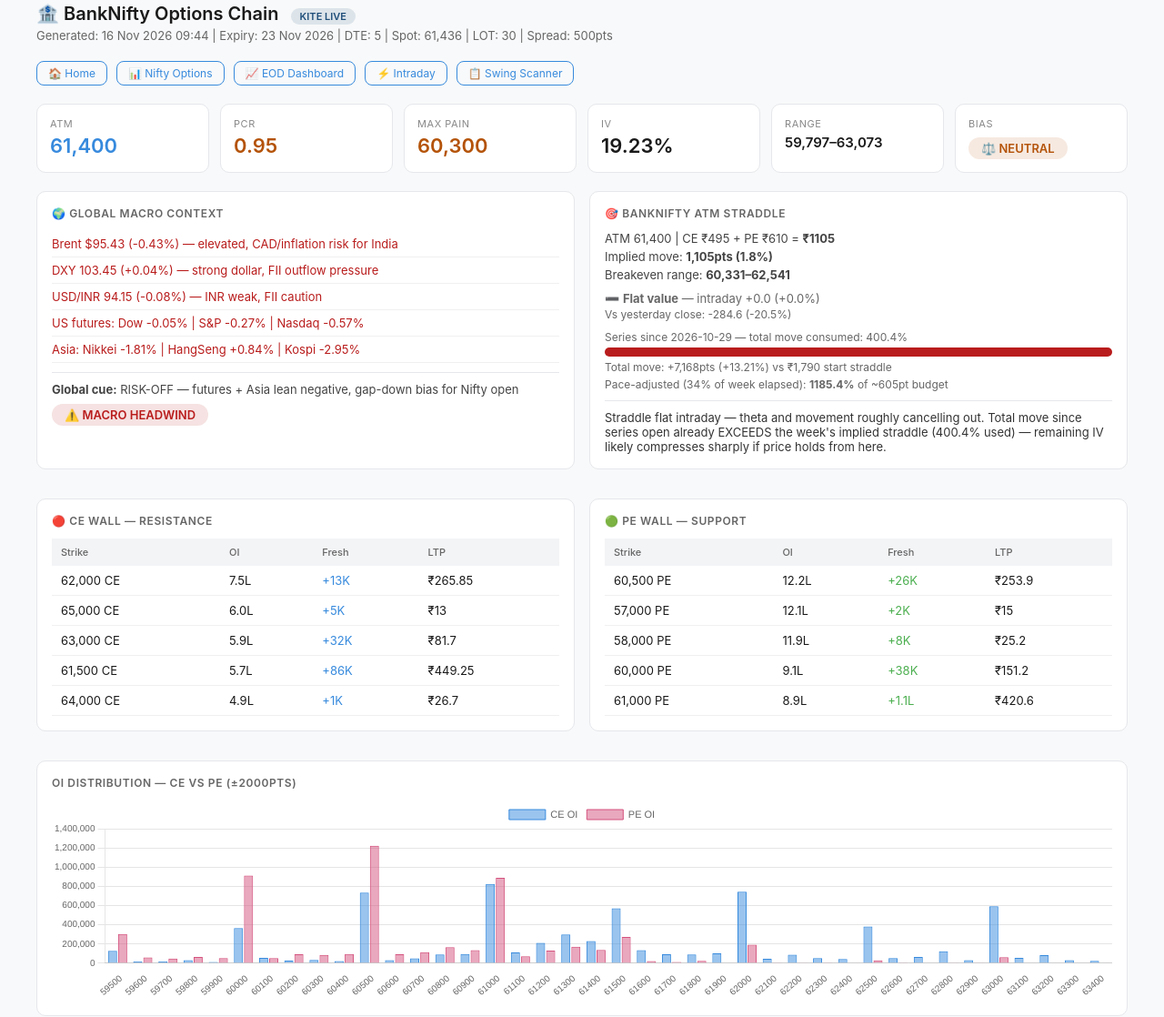
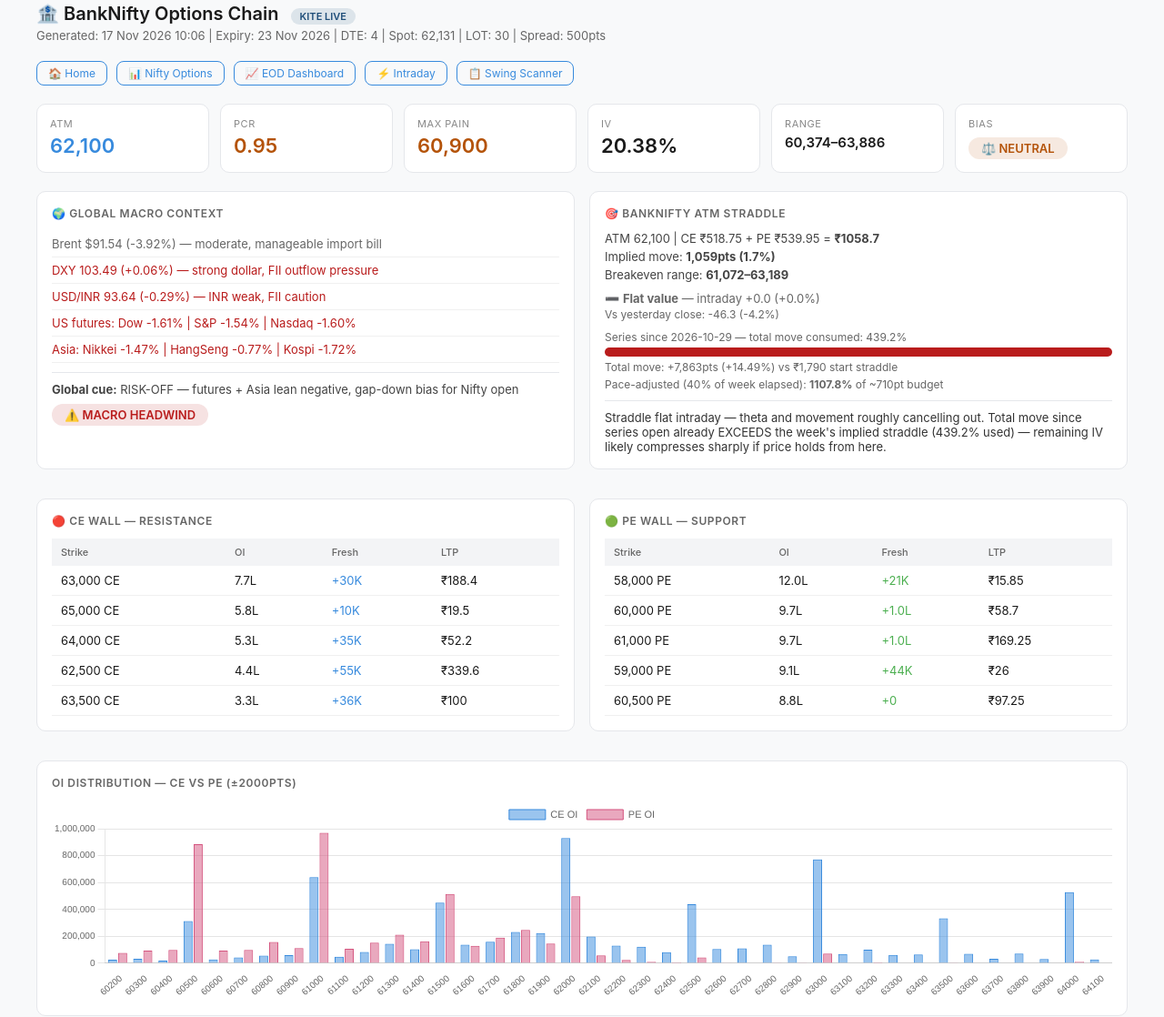
Before and after one commit to geomacrodigest/geomacrodigest, a plain HTML site: page banknifty_chain.html in a window 1280 px wide. Shown: the part 17-1135 px from the top of the page at 91% size. Drawn offline with nearby package versions, Linux system fonts and the light colour scheme.

Commit message:
update banknifty_chain.html

```diff
--- a/banknifty_chain.html
+++ b/banknifty_chain.html
@@ -1,7 +1,7 @@
 <!DOCTYPE html>
 <html lang="en"><head>
 <meta charset="UTF-8"><meta name="viewport" content="width=device-width,initial-scale=1">
-<title>BankNifty Options Chain (Kite) — 16 Nov 2026 09:44</title>
+<title>BankNifty Options Chain (Kite) — 17 Nov 2026 10:06</title>
 <script src="https://cdnjs.cloudflare.com/ajax/libs/Chart.js/3.9.1/chart.min.js"></script>
 <style>
   *{box-sizing:border-box;margin:0;padding:0}
@@ -30,7 +30,7 @@
 </head><body>
 <div class="wrap">
   <h1>🏦 BankNifty Options Chain <span class="kite-badge">KITE LIVE</span></h1>
-  <p class="sub">Generated: 16 Nov 2026 09:44 | Expiry: 23 Nov 2026 | DTE: 5 | Spot: 61,436 | LOT: 30 | Spread: 500pts</p>
+  <p class="sub">Generated: 17 Nov 2026 10:06 | Expiry: 23 Nov 2026 | DTE: 4 | Spot: 62,131 | LOT: 30 | Spread: 500pts</p>
   <div class="nav">
     <a href="index.html">🏠 Home</a>
     <a href="options_chain.html">📊 Nifty Options</a>
@@ -39,17 +39,17 @@
     <a href="scanner.html">📋 Swing Scanner</a>
   </div>
   <div class="grid">
-    <div class="metric"><div class="lbl">ATM</div><div class="val" style="color:#378ADD">61,400</div></div>
+    <div class="metric"><div class="lbl">ATM</div><div class="val" style="color:#378ADD">62,100</div></div>
     <div class="metric"><div class="lbl">PCR</div><div class="val" style="color:#b45309">0.95</div></div>
-    <div class="metric"><div class="lbl">Max Pain</div><div class="val" style="color:#b45309">60,300</div></div>
-    <div class="metric"><div class="lbl">IV</div><div class="val">19.23%</div></div>
-    <div class="metric"><div class="lbl">Range</div><div class="val" style="font-size:15px">59,797–63,073</div></div>
+    <div class="metric"><div class="lbl">Max Pain</div><div class="val" style="color:#b45309">60,900</div></div>
+    <div class="metric"><div class="lbl">IV</div><div class="val">20.38%</div></div>
+    <div class="metric"><div class="lbl">Range</div><div class="val" style="font-size:15px">60,374–63,886</div></div>
     <div class="metric"><div class="lbl">Bias</div><div class="val"><span class="bias-tag">⚖️ NEUTRAL</span></div></div>
   </div>
   <div class="row2">
     <div class="card">
   <h3>🌍 Global Macro Context</h3>
-  <div style="padding:6px 0;border-bottom:1px solid #f0f0f0;font-size:13px;color:#b91c1c">Brent $95.43 (-0.43%) — elevated, CAD/inflation risk for India</div><div style="padding:6px 0;border-bottom:1px solid #f0f0f0;font-size:13px;color:#b91c1c">DXY 103.45 (+0.04%) — strong dollar, FII outflow pressure</div><div style="padding:6px 0;border-bottom:1px solid #f0f0f0;font-size:13px;color:#b91c1c">USD/INR 94.15 (-0.08%) — INR weak, FII caution</div><div style="padding:6px 0;border-bottom:1px solid #f0f0f0;font-size:13px;color:#b91c1c">US futures: Dow -0.05% | S&P -0.27% | Nasdaq -0.57%</div><div style="padding:6px 0;border-bottom:1px solid #f0f0f0;font-size:13px;color:#b91c1c">Asia: Nikkei -1.81% | HangSeng +0.84% | Kospi -2.95%</div>
+  <div style="padding:6px 0;border-bottom:1px solid #f0f0f0;font-size:13px;color:#666">Brent $91.54 (-3.92%) — moderate, manageable import bill</div><div style="padding:6px 0;border-bottom:1px solid #f0f0f0;font-size:13px;color:#b91c1c">DXY 103.49 (+0.06%) — strong dollar, FII outflow pressure</div><div style="padding:6px 0;border-bottom:1px solid #f0f0f0;font-size:13px;color:#b91c1c">USD/INR 93.64 (-0.29%) — INR weak, FII caution</div><div style="padding:6px 0;border-bottom:1px solid #f0f0f0;font-size:13px;color:#b91c1c">US futures: Dow -1.61% | S&P -1.54% | Nasdaq -1.60%</div><div style="padding:6px 0;border-bottom:1px solid #f0f0f0;font-size:13px;color:#b91c1c">Asia: Nikkei -1.47% | HangSeng -0.77% | Kospi -1.72%</div>
   <div style="margin-top:10px;padding-top:10px;border-top:1px solid #e5e7eb;font-size:13px;color:#444">
     <b>Global cue:</b> RISK-OFF — futures + Asia lean negative, gap-down bias for Nifty open
   </div>
@@ -57,50 +57,50 @@
 </div>
     <div class="card">
   <h3>🎯 BankNifty ATM Straddle</h3>
-  <div style="font-size:13px;color:#444">ATM 61,400 | CE ₹495 + PE ₹610 = <b>₹1105</b></div>
-  <div style="font-size:13px;color:#444;margin-top:4px">Implied move: <b>1,105pts (1.8%)</b></div>
-  <div style="font-size:13px;color:#444;margin-top:4px">Breakeven range: <b>60,331–62,541</b></div>
+  <div style="font-size:13px;color:#444">ATM 62,100 | CE ₹518.75 + PE ₹539.95 = <b>₹1058.7</b></div>
+  <div style="font-size:13px;color:#444;margin-top:4px">Implied move: <b>1,059pts (1.7%)</b></div>
+  <div style="font-size:13px;color:#444;margin-top:4px">Breakeven range: <b>61,072–63,189</b></div>
   <div style="margin-top:10px;font-size:13px;color:#666">➖ <b>Flat value</b> — intraday +0.0 (+0.0%)</div>
-  <div style="font-size:12px;color:#666;margin-top:2px">Vs yesterday close: -284.6 (-20.5%)</div>
+  <div style="font-size:12px;color:#666;margin-top:2px">Vs yesterday close: -46.3 (-4.2%)</div>
 
     <div style="margin-top:10px">
-      <div style="font-size:12px;color:#666;margin-bottom:4px">Series since 2026-10-29 — total move consumed: 400.4%</div>
+      <div style="font-size:12px;color:#666;margin-bottom:4px">Series since 2026-10-29 — total move consumed: 439.2%</div>
       <div style="background:#f0f0f0;border-radius:6px;height:10px;overflow:hidden">
         <div style="background:#b91c1c;height:100%;width:100%"></div>
       </div>
-      <div style="font-size:12px;color:#666;margin-top:4px">Total move: +7,168pts (+13.21%) vs ₹1,790 start straddle</div>
-      <div style="font-size:12px;color:#666;margin-top:4px">Pace-adjusted (34% of week elapsed): <b>1185.4%</b> of ~605pt budget</div>
+      <div style="font-size:12px;color:#666;margin-top:4px">Total move: +7,863pts (+14.49%) vs ₹1,790 start straddle</div>
+      <div style="font-size:12px;color:#666;margin-top:4px">Pace-adjusted (40% of week elapsed): <b>1107.8%</b> of ~710pt budget</div>
     </div>
-  <div style="margin-top:10px;padding-top:10px;border-top:1px solid #e5e7eb;font-size:13px;color:#333">Straddle flat intraday — theta and movement roughly cancelling out. Total move since series open already EXCEEDS the week's implied straddle (400.4% used) — remaining IV likely compresses sharply if price holds from here.</div>
+  <div style="margin-top:10px;padding-top:10px;border-top:1px solid #e5e7eb;font-size:13px;color:#333">Straddle flat intraday — theta and movement roughly cancelling out. Total move since series open already EXCEEDS the week's implied straddle (439.2% used) — remaining IV likely compresses sharply if price holds from here.</div>
 </div>
   </div>
   <div class="row2">
     <div class="card"><h3>🔴 CE Wall — Resistance</h3>
-      <table><thead><tr><th>Strike</th><th>OI</th><th>Fresh</th><th>LTP</th></tr></thead><tbody><tr><td>62,000 CE</td><td>7.5L</td><td style='color:#378ADD'>+13K</td><td>₹265.85</td></tr><tr><td>65,000 CE</td><td>6.0L</td><td style='color:#378ADD'>+5K</td><td>₹13</td></tr><tr><td>63,000 CE</td><td>5.9L</td><td style='color:#378ADD'>+32K</td><td>₹81.7</td></tr><tr><td>61,500 CE</td><td>5.7L</td><td style='color:#378ADD'>+86K</td><td>₹449.25</td></tr><tr><td>64,000 CE</td><td>4.9L</td><td style='color:#378ADD'>+1K</td><td>₹26.7</td></tr></tbody></table></div>
+      <table><thead><tr><th>Strike</th><th>OI</th><th>Fresh</th><th>LTP</th></tr></thead><tbody><tr><td>63,000 CE</td><td>7.7L</td><td style='color:#378ADD'>+30K</td><td>₹188.4</td></tr><tr><td>65,000 CE</td><td>5.8L</td><td style='color:#378ADD'>+10K</td><td>₹19.5</td></tr><tr><td>64,000 CE</td><td>5.3L</td><td style='color:#378ADD'>+35K</td><td>₹52.2</td></tr><tr><td>62,500 CE</td><td>4.4L</td><td style='color:#378ADD'>+55K</td><td>₹339.6</td></tr><tr><td>63,500 CE</td><td>3.3L</td><td style='color:#378ADD'>+36K</td><td>₹100</td></tr></tbody></table></div>
     <div class="card"><h3>🟢 PE Wall — Support</h3>
-      <table><thead><tr><th>Strike</th><th>OI</th><th>Fresh</th><th>LTP</th></tr></thead><tbody><tr><td>60,500 PE</td><td>12.2L</td><td style='color:#4caf50'>+26K</td><td>₹253.9</td></tr><tr><td>57,000 PE</td><td>12.1L</td><td style='color:#4caf50'>+2K</td><td>₹15</td></tr><tr><td>58,000 PE</td><td>11.9L</td><td style='color:#4caf50'>+8K</td><td>₹25.2</td></tr><tr><td>60,000 PE</td><td>9.1L</td><td style='color:#4caf50'>+38K</td><td>₹151.2</td></tr><tr><td>61,000 PE</td><td>8.9L</td><td style='color:#4caf50'>+1.1L</td><td>₹420.6</td></tr></tbody></table></div>
+      <table><thead><tr><th>Strike</th><th>OI</th><th>Fresh</th><th>LTP</th></tr></thead><tbody><tr><td>58,000 PE</td><td>12.0L</td><td style='color:#4caf50'>+21K</td><td>₹15.85</td></tr><tr><td>60,000 PE</td><td>9.7L</td><td style='color:#4caf50'>+1.0L</td><td>₹58.7</td></tr><tr><td>61,000 PE</td><td>9.7L</td><td style='color:#4caf50'>+1.0L</td><td>₹169.25</td></tr><tr><td>59,000 PE</td><td>9.1L</td><td style='color:#4caf50'>+44K</td><td>₹26</td></tr><tr><td>60,500 PE</td><td>8.8L</td><td style='color:#4caf50'>+0</td><td>₹97.25</td></tr></tbody></table></div>
   </div>
   <div class="card"><h3>OI Distribution — CE vs PE (±2000pts)</h3>
     <div class="chart-wrap"><canvas id="oiChart"></canvas></div></div>
   <div class="card"><h3>🎯 Trade Suggestions</h3>
     <div class="suggestions">BANKNIFTY ATM STRADDLE
-  ATM 61,400  |  CE ₹495 + PE ₹610 = ₹1105
-  Implied move: 1,105pts (1.8%)
-  Breakeven range: 60,331–62,541
+  ATM 62,100  |  CE ₹518.75 + PE ₹539.95 = ₹1058.7
+  Implied move: 1,059pts (1.7%)
+  Breakeven range: 61,072–63,189
 
   ➖ Straddle flat value — intraday +0.0 (+0.0%)
-  Vs yesterday's close: -284.6 (-20.5%)
-  Spot move today: +402pts (+0.66%)
+  Vs yesterday's close: -46.3 (-4.2%)
+  Spot move today: +555pts (+0.9%)
 
   Series since 2026-10-29 (spot 54,267, straddle ₹1,790):
-  Total move: +7,168pts (+13.21%)
-  Of full-week implied move: 400.4% used
-  Pace-adjusted (34% of week elapsed, budget ~605pts): 1185.4% used
+  Total move: +7,863pts (+14.49%)
+  Of full-week implied move: 439.2% used
+  Pace-adjusted (40% of week elapsed, budget ~710pts): 1107.8% used
 
-  Straddle flat intraday — theta and movement roughly cancelling out. Total move since series open already EXCEEDS the week's implied straddle (400.4% used) — remaining IV likely compresses sharply if price holds from here.
+  Straddle flat intraday — theta and movement roughly cancelling out. Total move since series open already EXCEEDS the week's implied straddle (439.2% used) — remaining IV likely compresses sharply if price holds from here.
 
 📊 PCR ANALYSIS
-  Overall PCR: 0.95 | Near-ATM: 0.79 | ATM: 0.6 | Fresh ratio: 1.24
+  Overall PCR: 0.95 | Near-ATM: 0.53 | ATM: 0.29 | Fresh ratio: 1.72
 
   Signal: ⚖️ NEUTRAL
   Read:   Balanced writers
@@ -113,9 +113,9 @@
 <script>
 new Chart(document.getElementById('oiChart'), {
   type:'bar',
-  data:{labels:['59500', '59600', '59700', '59800', '59900', '60000', '60100', '60200', '60300', '60400', '60500', '60600', '60700', '60800', '60900', '61000', '61100', '61200', '61300', '61400', '61500', '61600', '61700', '61800', '61900', '62000', '62100', '62200', '62300', '62400', '62500', '62600', '62700', '62800', '62900', '63000', '63100', '63200', '63300', '63400'],datasets:[
-    {label:'CE OI',data:[130470, 18510, 17880, 32520, 12960, 366990, 56850, 28500, 35700, 23280, 735990, 33210, 51180, 91320, 97560, 825150, 113460, 213060, 299010, 231660, 572700, 135810, 94500, 91950, 102870, 745080, 46200, 90510, 53340, 43440, 383610, 54120, 66480, 123990, 31560, 594210, 55920, 84150, 32430, 24450],backgroundColor:'#378ADD80',borderColor:'#378ADD',borderWidth:1},
-    {label:'PE OI',data:[303960, 61770, 48450, 65310, 54930, 913380, 53760, 95100, 86250, 96870, 1222140, 95040, 115530, 167340, 136890, 889950, 72180, 133110, 173010, 138810, 274410, 23040, 14700, 25320, 4590, 192480, 2790, 1260, 2070, 3210, 29340, 2550, 3240, 900, 1260, 63330, 0, 0, 0, 0],backgroundColor:'#D4537E80',borderColor:'#D4537E',borderWidth:1}
+  data:{labels:['60200', '60300', '60400', '60500', '60600', '60700', '60800', '60900', '61000', '61100', '61200', '61300', '61400', '61500', '61600', '61700', '61800', '61900', '62000', '62100', '62200', '62300', '62400', '62500', '62600', '62700', '62800', '62900', '63000', '63100', '63200', '63300', '63400', '63500', '63600', '63700', '63800', '63900', '64000', '64100'],datasets:[
+    {label:'CE OI',data:[27060, 33570, 19890, 314190, 28230, 43470, 57720, 59790, 639630, 48060, 84330, 145590, 105090, 451290, 139050, 160800, 232350, 224250, 931260, 199350, 131280, 122970, 82740, 439830, 106380, 111540, 138240, 51360, 771570, 68130, 100710, 61500, 65340, 333600, 69930, 33390, 72450, 31860, 527820, 28770],backgroundColor:'#378ADD80',borderColor:'#378ADD',borderWidth:1},
+    {label:'PE OI',data:[76890, 94800, 98850, 884430, 94440, 99420, 157830, 112020, 969930, 107910, 153930, 212610, 163020, 515640, 129570, 191340, 247320, 147090, 497400, 58020, 24660, 12300, 6330, 42810, 4680, 3750, 1560, 1020, 72570, 0, 180, 0, 0, 1380, 0, 0, 0, 0, 12030, 0],backgroundColor:'#D4537E80',borderColor:'#D4537E',borderWidth:1}
   ]},
   options:{responsive:true,maintainAspectRatio:false,
     plugins:{legend:{display:true,labels:{font:{size:11}}}},
```
